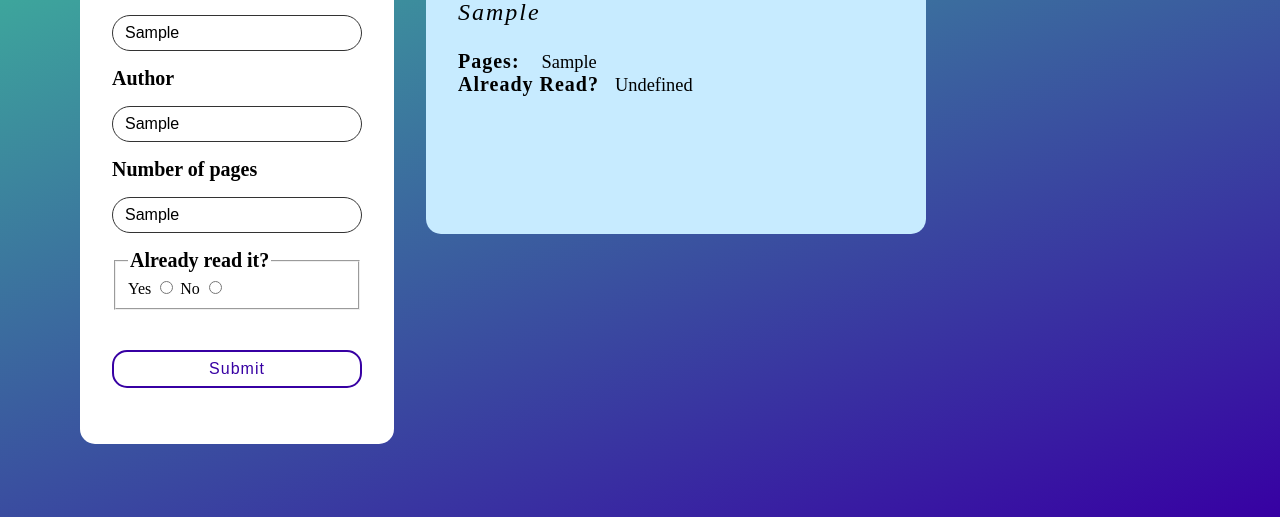
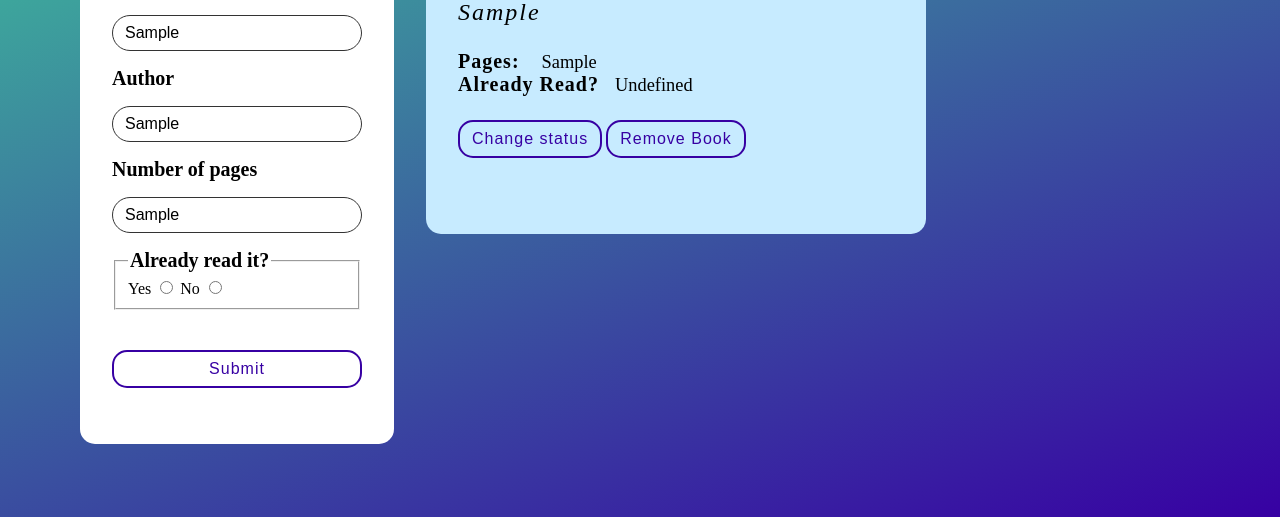
Before and after one commit to PurpleHold/library, a plain HTML site: page index.html in a window 1280 px wide. Both pictures are taken after typing "Sample", "Sample", "Sample" into the empty fields and a click on the button "Submit". Shown: the part 283-800 px from the top of the page. Drawn offline with Linux system fonts and the light colour scheme.

Commit message:
Add option to remove books

```diff
--- a/script.js
+++ b/script.js
@@ -16,14 +16,6 @@ function Book(title, author, pagesNb, readStatus) {
     this.readStatus = readStatus
 };
 
-// function that loops through the array and for each item
-// displays it in the HTML (cards / table)
-function displayBook() {
-    library.forEach((bookStored) => {
-
-    });
-}
-
 // function that will take user input and store new books
 // in the array
 const form = document.getElementById('book-form');
@@ -34,14 +26,10 @@ form.addEventListener("submit", (e) => {
     e.preventDefault();
     const myFormData = new FormData(e.target);
     const formDataObj = Object.fromEntries(myFormData.entries());
-    console.log(formDataObj);
 
     const book = new Book(formDataObj.title, formDataObj.author, formDataObj.pagesNb, formDataObj.readStatus);
-    console.log(book);
 
     library.push(book);
-    console.log(library);
-
     if (library.length == 1) {
         i = 0;
     }
@@ -50,8 +38,33 @@ form.addEventListener("submit", (e) => {
     }
 
     cardsContainer.insertAdjacentHTML ("beforeend",
-    `<div class="card"><span class="title">${library[i].title}</span>
+    `<div class="card" data-index-number="${i}">
+    <span class="title">${library[i].title}</span>
     <span class="author">${library[i].author}</span>
     <span class="pages">${library[i].pagesNb}</span>
-    <span class="status">${library[i].readStatus}</span></div>`);
+    <span class="status">${library[i].readStatus}</span>
+    <div class="btn-container"><button type="button" class="change-status">Change status</button>
+    <button type="button" class="remove">Remove Book</button></div></div>`);
 });
+
+cardsContainer.addEventListener('click', function (e) {
+    if (e.target.classList.contains('remove')) {
+        e.target.parentElement.parentElement.remove();
+      };
+});
+/*
+cardsContainer.addEventListener('click', function (e) {
+    if (e.target.classList.contains('change-status')) {
+        const currentCard = e.target.parentElement.parentElement;
+        let status = currentCard.lastChild.previousSibling.previousSibling.innerText;
+        console.log(status);
+
+        if (status == 'Yes') {
+            status = 'No';
+        }
+        else {
+            status = 'Yes';
+        }
+      };
+});
+*/
--- a/styles/style.css
+++ b/styles/style.css
@@ -49,8 +49,8 @@ form#book-form {
     border: 1px solid #333;
     font-size: 1rem;
 }
-button#btn-submit {
-    background-color: #fff;
+button#btn-submit, .btn-container button {
+    background-color: inherit;
     color: #3700a3;
     border: 2px solid #3700a3;
     padding: 0.5rem 0.75rem;
@@ -60,7 +60,7 @@ button#btn-submit {
     margin-top: 1.5rem;
     cursor: pointer;
 }
-button#btn-submit:hover {
+button#btn-submit:hover, .btn-container button:hover {
     color: #fff;
     background-color: #3700a3;
 }
```
